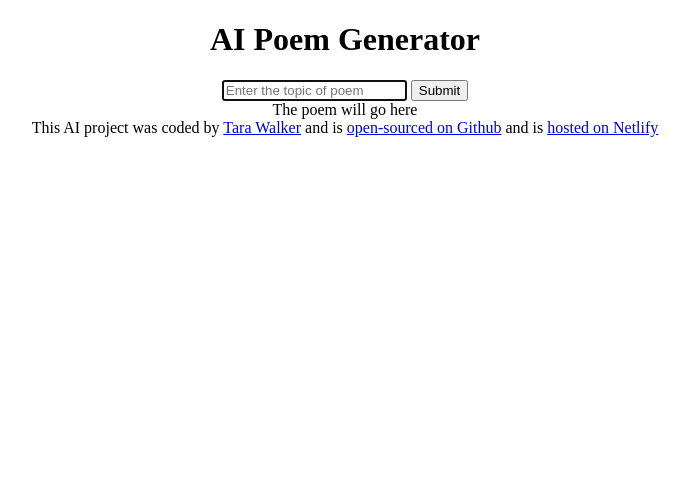
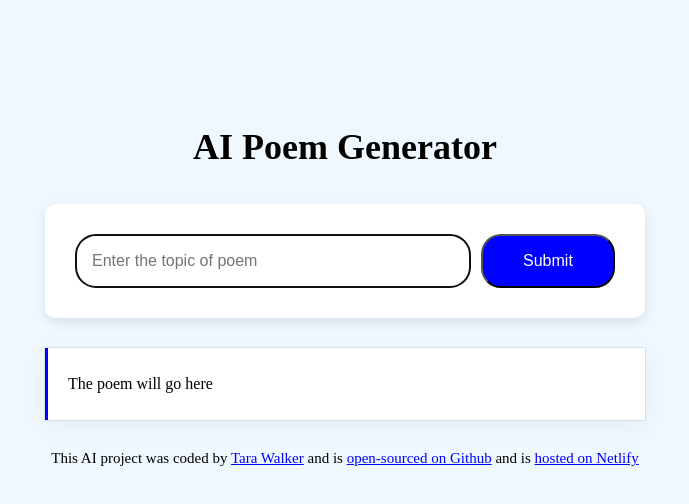
Before and after one commit to TaraWalk/Poem-Generator, a plain HTML site: page index.html in a window 1280 px wide. Shown: the whole page, without its empty margins (295-984 px from the left). Drawn offline with Linux system fonts and the light colour scheme.

Commit message:
Added CSS

```diff
--- a/index.html
+++ b/index.html
@@ -7,6 +7,7 @@
     <title>Welcome to the AI Poem Generator</title>
   </head>
   <body>
+    <div class="container">
       <header>
         <h1>AI Poem Generator</h1>
       </header>
@@ -17,15 +18,17 @@
             placeholder="Enter the topic of poem "
             autofocus
             required
+            autocomplete="off"
+            class="instructions"
           />
-        <input type="submit" />
+          <input type="submit" class="submit-button" />
         </form>
-      <div>The poem will go here</div>
+        <div class="poem">The poem will go here</div>
       </main>
       <footer>
         This AI project was coded by
-      <a href="https://github.com/TaraWalk" target=" blank">Tara Walker</a> and
-      is
+        <a href="https://github.com/TaraWalk" target=" blank">Tara Walker</a>
+        and is
         <a href="https://github.com/TaraWalk/Poem-Generator" target=" blank"
           >open-sourced on Github</a
         >
@@ -36,6 +39,7 @@
           >hosted on Netlify</a
         >
       </footer>
+    </div>
     <script src="src/index.js"></script>
   </body>
 </html>
--- a/src/style.css
+++ b/src/style.css
@@ -1,3 +1,61 @@
 body {
+  background-color: aliceblue;
+}
+a {
+  color: blue;
+}
+.container {
+  margin: 120px auto;
+  max-width: 600px;
+}
+h1 {
+  font-weight: 800;
+  line-height: 1.5;
+  font-size: 36px;
   text-align: center;
 }
+
+header {
+  margin-bottom: 30px;
+}
+
+form {
+  padding: 30px;
+  background-color: white;
+  border-radius: 10px;
+  display: flex;
+  box-shadow: rgba(0, 0, 0, 0.1) 0px 4px 12px;
+  margin-bottom: 30px;
+}
+.instructions {
+  padding: 16px;
+  border: 1px solid;
+
+  width: 80%;
+  font-size: 16px;
+  line-height: 20px;
+  border-radius: 20px;
+}
+.submit-button {
+  margin-left: 10px;
+  border-radius: 20px;
+  padding: 16px 24px;
+  font-size: 16px;
+  width: 150px;
+  background-color: blue;
+  color: #fff;
+}
+.poem {
+  font-size: 16px;
+  background-color: #fff;
+  padding: 20px;
+  line-height: 2;
+  border-left: 3px solid blue;
+  box-shadow: rgba(0, 0, 0, 0.05) 0px 6px 24px 0px,
+    rgba(0, 0, 0, 0.08) 0px 0px 0px 1px;
+}
+footer {
+  text-align: center;
+  font-size: 15px;
+  margin-top: 30px;
+}
```
Lines whose indentation alone changed are shown as unchanged.
